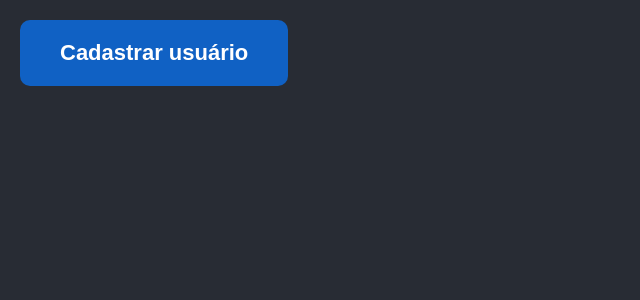
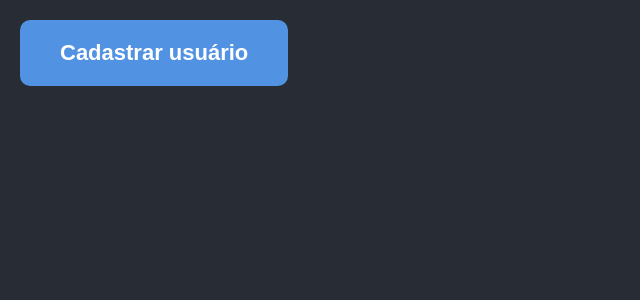
Before and after one commit to guizordan/a11y-dialog, a React (Create React App) app: page / in a window 1280 px wide. Shown: the top 300 px of the page, without its empty margins (0-640 px from the left). Built offline with nearby package versions, Linux system fonts and the light colour scheme.

Commit message:
chore: changed button color

```diff
--- a/src/components/Dialog.js
+++ b/src/components/Dialog.js
@@ -60,11 +60,11 @@ export default function Dialog({
         <div className="dialog-header">
           <h1 id="register-user-label">Cadastrar Usuário</h1>
           <button
-            // onKeyDown={onCloseButtonKeyDown}
             ref={closeButtonRef}
             onClick={onClose}
             aria-label="Fechar"
             className="close-dialog"
+            // onKeyDown={onCloseButtonKeyDown}
           >
             <div className="ico-times" role="img"></div>
           </button>
--- a/src/index.css
+++ b/src/index.css
@@ -24,7 +24,7 @@ button {
   border: none;
   cursor: pointer;
   border-radius: 10px;
-  background-color: #1061c4;
+  background-color: #5192e2;
   padding: 20px 40px 20px 40px;
   color: white;
 }
```
